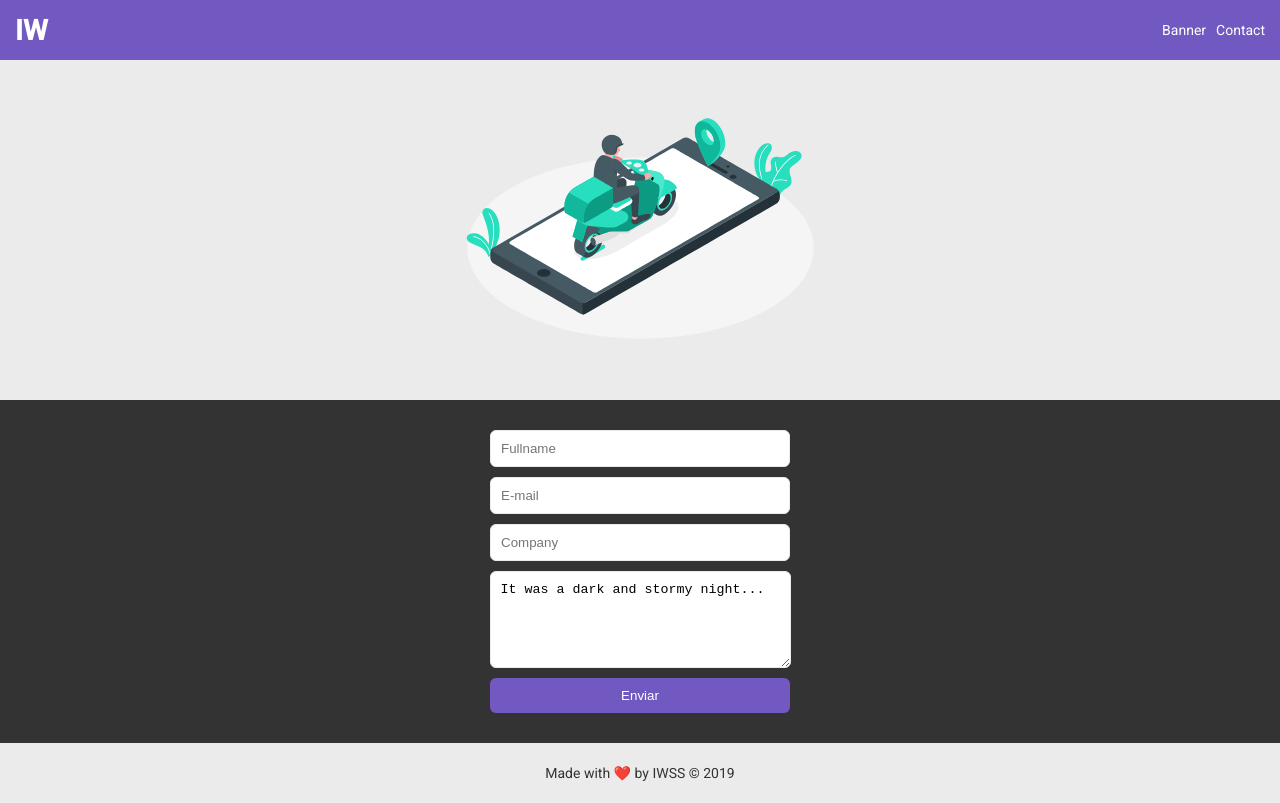
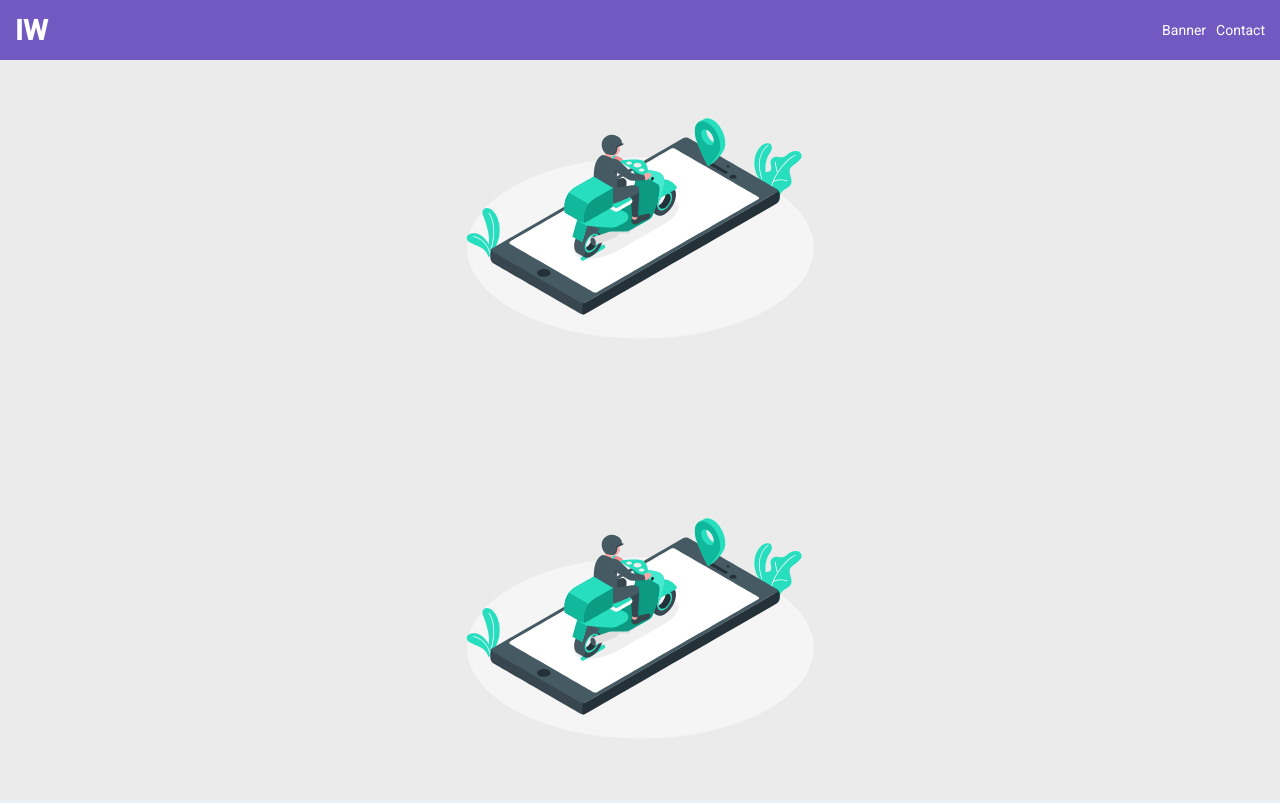
Before and after one commit to wdrik/react-hooks-animations, a React (Create React App) app: page / in a window 1280 px wide. Built offline with nearby package versions, Linux system fonts and the light colour scheme; the HTML template or start-up script is replaced by a standard one.

Commit message:
Add animejs on project and tests!

```diff
--- a/package.json
+++ b/package.json
@@ -7,6 +7,7 @@
     "@testing-library/jest-dom": "^4.2.4",
     "@testing-library/react": "^9.3.2",
     "@testing-library/user-event": "^7.1.2",
+    "animejs": "^3.1.0",
     "axios": "^0.19.0",
     "react": "^16.12.0",
     "react-dom": "^16.12.0",
--- a/src/components/Content/index.js
+++ b/src/components/Content/index.js
@@ -1,4 +1,4 @@
-import React from "react";
+import React, { useState, useEffect } from "react";
 
 import Lottie from "react-lottie";
 
@@ -16,11 +16,18 @@ const defaultOptions = {
 };
 
 export default function Content() {
+
+
   return (
     <Container>
       <Banner id="banner">
         <Lottie options={defaultOptions} width={400} height={400}  />
       </Banner>
+
+      <Banner id="banner">
+        <Lottie options={defaultOptions} width={400} height={400}  />
+      </Banner>
+
     </Container>
   );
 }
--- a/src/components/Content/styles.js
+++ b/src/components/Content/styles.js
@@ -2,7 +2,9 @@ import styled from "styled-components";
 
 export const Container = styled.div`
   background: #FFF;
-  display: flex;
+  z-index: 2;
+  position: relative;
+  margin-bottom: 400px;
 `;
 
 export const Banner = styled.section`
--- a/src/components/Footer/index.js
+++ b/src/components/Footer/index.js
@@ -1,10 +1,27 @@
-import React, { useEffect } from "react";
+import React, { useState, useEffect } from "react";
 
 import { Container } from "./styles";
 
+import anime from "animejs";
+
 export default function Footer() {
+  const [x, setX] = useState(20)
+
   useEffect(() => {
-    console.log('component footer did mount!')
+    function handleAnime() {
+      anime({
+        targets: '#copy',
+        translateX: function() {
+          return anime.random(-250, 250);
+        },
+        direction: 'alternate',
+        easing: 'steps(5)',
+        duration: 750,
+        complete: handleAnime
+      });
+    }
+
+    handleAnime();
   }, []);
 
   function teste(e) {
@@ -21,7 +38,7 @@ export default function Footer() {
           <input type="text" placeholder="E-mail" />
           <input type="text" placeholder="Company" />
 
-          <textarea rows="5" cols="33">
+          <textarea rows="5" cols="33" value="">
             It was a dark and stormy night...
           </textarea>
 
--- a/src/components/Footer/styles.js
+++ b/src/components/Footer/styles.js
@@ -1,10 +1,15 @@
 import styled from "styled-components";
 
 export const Container = styled.div`
+  width: 100%;
+  bottom: 0;
+  left: 0;
   display: flex;
   flex-direction: column;
   align-items: center;
   justify-content: center;
+  position: fixed;
+  z-index: 0;
 
   section#contact {
     width: 100%;
--- a/src/components/Header/styles.js
+++ b/src/components/Header/styles.js
@@ -10,7 +10,7 @@ export const Container = styled.div`
   justify-content: space-between;
   align-items: center;
   position: fixed;
-  z-index: 2;
+  z-index: 9;
 `;
 
 export const Navigation = styled.nav`
```
